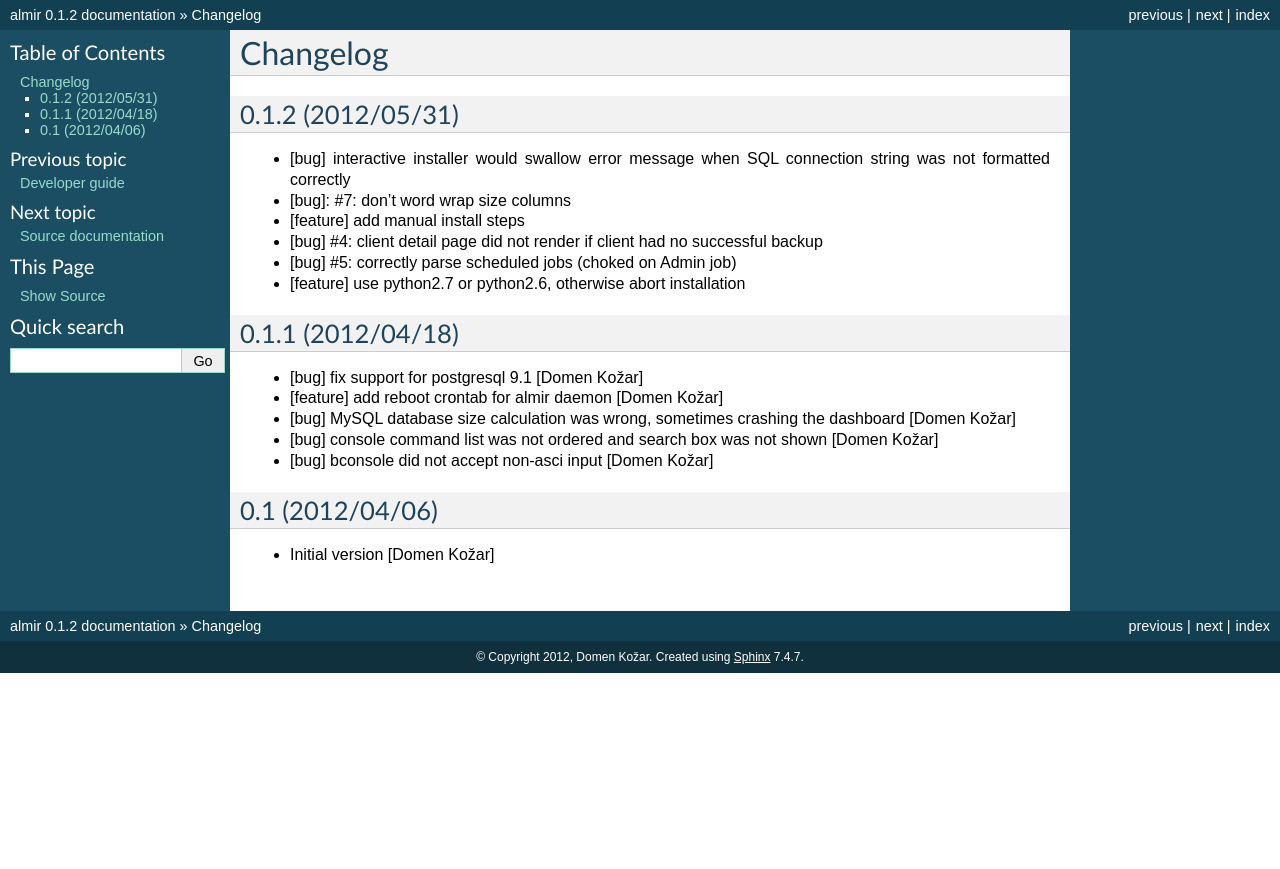
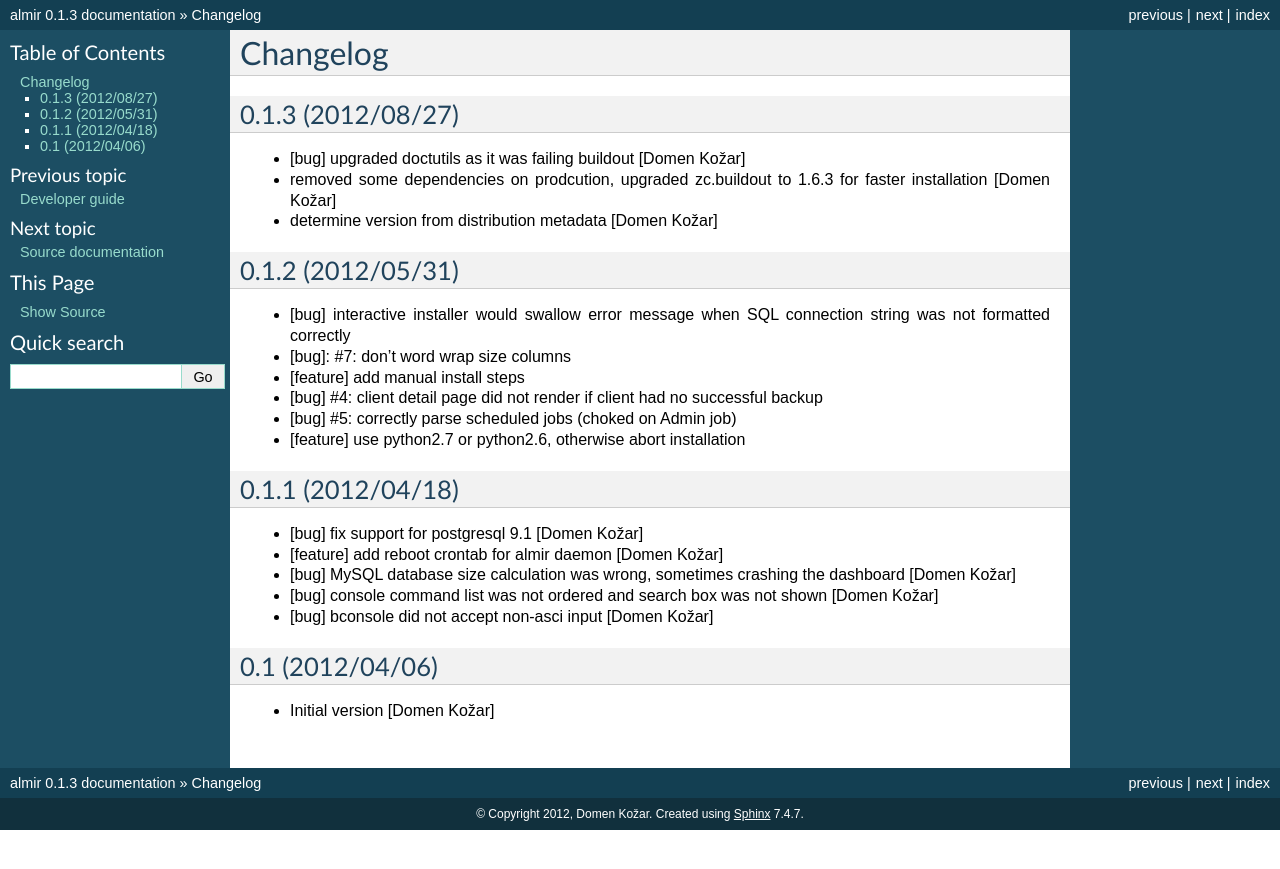
Before and after one commit to domenkozar/almir, a Sphinx documentation site: the page built from docs/source/changelog.rst, in a window 1280 px wide. Shown: the top 869 px of the page. Built offline with Sphinx 7.4.7, drawn with Linux system fonts in a browser that asks for light colours.

Commit message:
Prepare almir 0.1.3.

```diff
--- a/docs/source/changelog.rst
+++ b/docs/source/changelog.rst
@@ -2,6 +2,18 @@ Changelog
 =========
 
 \
+
+0.1.3 (2012/08/27)
+------------------
+
+- [bug] upgraded doctutils as it was failing buildout
+  [Domen Kožar]
+
+- removed some dependencies on prodcution, upgraded zc.buildout to 1.6.3 for faster installation
+  [Domen Kožar]
+
+- determine version from distribution metadata
+  [Domen Kožar]
 
 0.1.2 (2012/05/31)
 ------------------
--- a/setup.py
+++ b/setup.py
@@ -34,7 +34,7 @@ except ImportError:
     requires.append('pysqlite')
 
 setup(name='almir',
-      version='0.1.2',
+      version='0.1.3',
       description='almir',
       long_description=README + '\n\n' + CHANGES,
       classifiers=[
```
